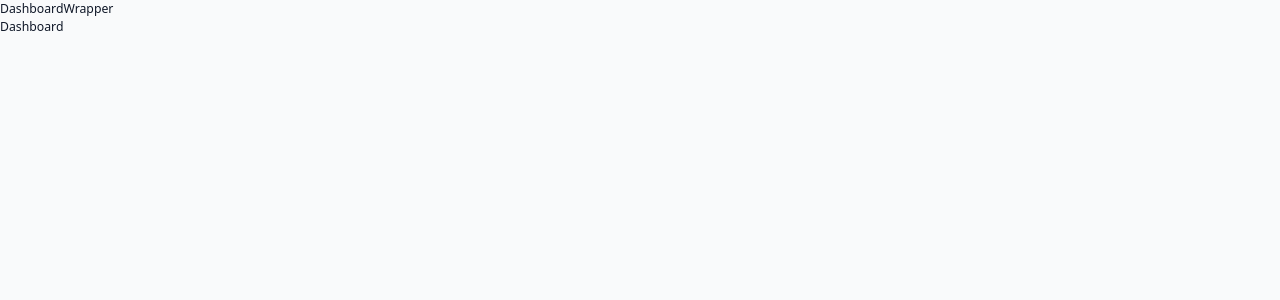
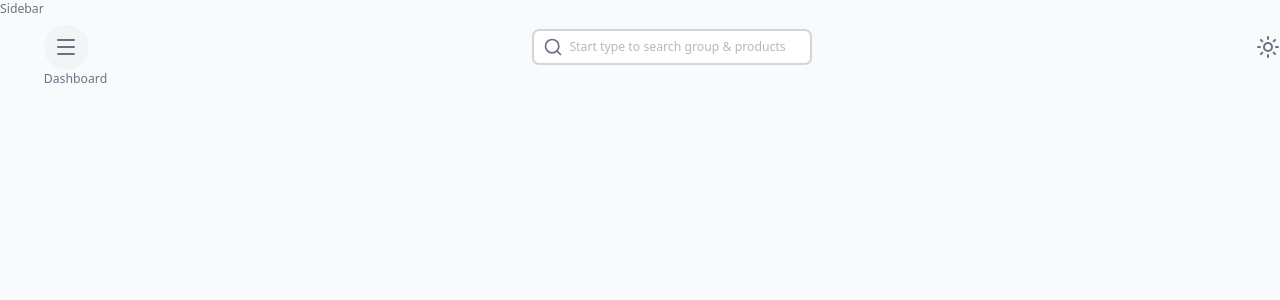
Before and after one commit to saketgoswami09/inventory, a Next.js app in the folder client/: page /dashboard in a window 1280 px wide. Shown: the top 300 px of the page. Built offline with nearby package versions, Linux system fonts and the light colour scheme.

Commit message:
feat: add Navbar with search and theme toggle

```diff
--- /dev/null
+++ b/client/app/(components)/Navbar/index.tsx
@@ -0,0 +1,39 @@
+"use client";
+
+import { Bell, Menu, Search, Sun } from "lucide-react";
+
+const Navbar = () => {
+  return (
+    <div className="flex justify-between items-center">
+      {/* left side */}
+      <div className="flex justify-between items-center gap-5">
+        <button
+          className="px-3 py-3 bg-gray-100 rounded-full hover:bg-blue-100 "
+          onClick={() => {}}
+        >
+          <Menu />
+        </button>
+      </div>
+      <div className="relative ">
+        <input
+          type="text"
+          placeholder="Start type to search group & products"
+          className="pl-10 pr-4 py-2 w-50 md:w-80 border-2 border-gray-300 bg-white rounded-lg  focus:outline-none focus:border-blue-500     "
+        />
+        <div className="absolute inset-y-0 left-0 pl-3 flex items-center pointer-events-none  ">
+          <Search className="text-gray-500" size={20} />
+        </div>
+      </div>
+      {/* right side  */}
+      <div className="flex justify-between items-center gap-5">
+        <div className="hidden md:flex justify-between items-center gap-5 ">
+          <button>
+            <Sun className="cursor-pointer text-gray-500" size={24} />
+          </button>
+        </div>
+      </div>
+    </div>
+  );
+};
+
+export default Navbar;
--- a/client/app/dashboardWrapper.tsx
+++ b/client/app/dashboardWrapper.tsx
@@ -1,5 +1,15 @@
+import Navbar from "./(components)/Navbar";
+
 const DashboardWrapper = ({ children }: { children: React.ReactNode }) => {
-  return <div>DashboardWrapper{children}</div>;
+  return (
+    <div className={`dark flex bg-gray-50 text-gray-500 w-full min-h-screen`}>
+      Sidebar
+      <main className={`flex flex-col w-full h-full py-7`}>
+        <Navbar />
+        {children}
+      </main>
+    </div>
+  );
 };
 
 export default DashboardWrapper;
--- a/client/tailwind.config.ts
+++ b/client/tailwind.config.ts
@@ -41,7 +41,20 @@
 const lightTheme = generateThemeObject(colors, shadeMapping);
 const darkTheme = generateThemeObject(colors, shadeMapping, true);
 
+const themes = {
+  light: {
+    ...lightTheme,
+    white: "#ffffff",
+  },
+  dark: {
+    ...darkTheme,
+    white: colors.gray["950"],
+    black: colors.gray["50"],
+  },
+};
+
 const config: Config = {
+  darkMode: "class",
   content: [
     "./src/pages/**/*.{js,ts,jsx,tsx,mdx}",
     "./src/components/**/*.{js,ts,jsx,tsx,mdx}",
@@ -51,16 +64,12 @@
     extend: {
       backgroundImage: {
         "gradient-radial": "radial-gradient(var(--tw-gradient-stops))",
-        "gradient-conic": "conic-gradient(from 180deg at 50% 50%, var(--tw-gradient-stops))",
+        "gradient-conic":
+          "conic-gradient(from 180deg at 50% 50%, var(--tw-gradient-stops))",
       },
     },
   },
-  plugins: [
-    createThemes({
-      light: { ...lightTheme },
-      dark: { ...darkTheme },
-    }),
-  ],
+  plugins: [createThemes(themes)],
 };
 
 export default config;
```
